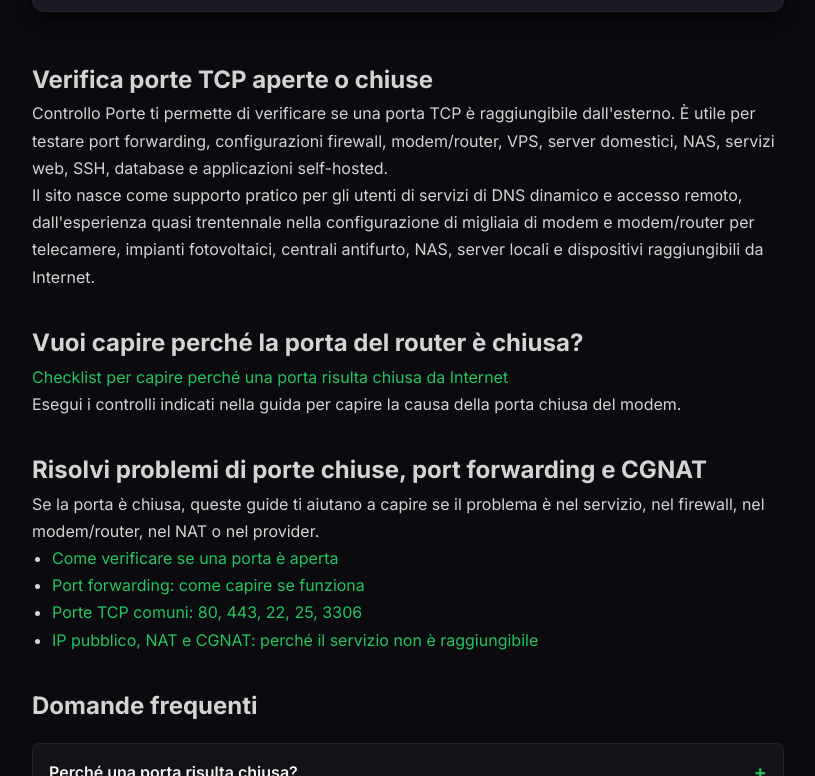
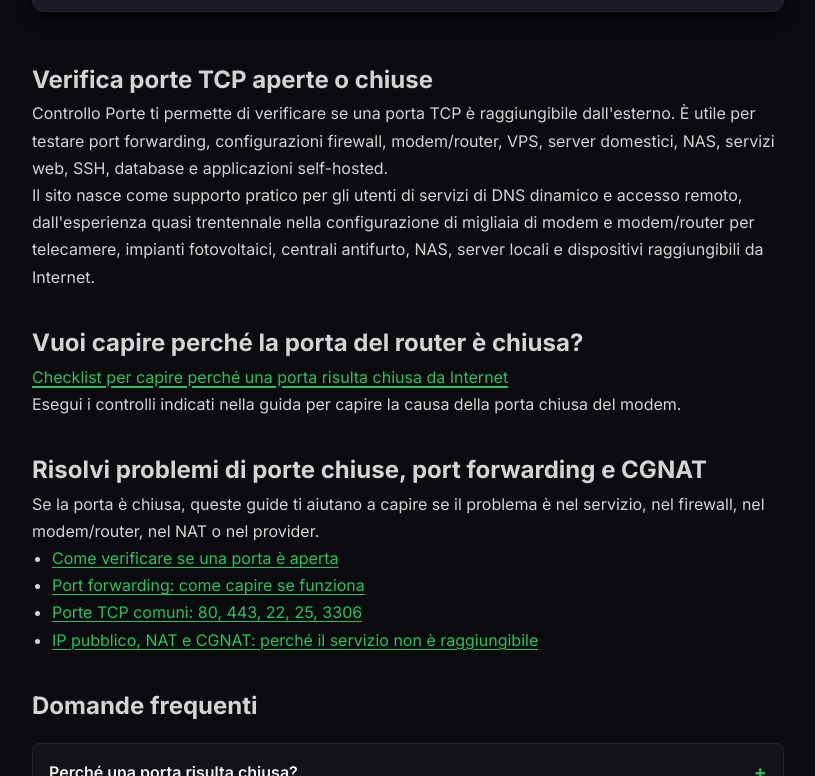
Before and after one commit to impulso/controlloporte.it, a website built with webpack: page frontend/web/src/index.html in a window 1280 px wide. In both pictures the pointer is over the link 502 px from the left and 11907 px from the top of the page. Shown: the part 11531-12307 px from the top of the page, without its empty margins (232-1047 px from the left). Before the commit the page ends 12000 px from the top, so only its background shows below. After the commit the page ends 12000 px from the top, so only its background shows below. Built offline with nearby package versions, Linux system fonts and the light colour scheme; files whose address does not match are found by name.

Commit message:
Underline text links for accessibility

```diff
--- a/frontend/web/src/css/index.css
+++ b/frontend/web/src/css/index.css
@@ -598,6 +598,9 @@ a {
 .copyright a,
 .footer-credit a {
     color: var(--text-secondary);
+    text-decoration: underline;
+    text-decoration-thickness: 0.08em;
+    text-underline-offset: 0.18em;
     transition: color var(--transition);
 }
 
@@ -741,6 +744,17 @@ a {
 .desc-content a,
 .article-content a {
     color: var(--accent);
+    text-decoration: underline;
+    text-decoration-thickness: 0.08em;
+    text-underline-offset: 0.18em;
+}
+
+.breadcrumb a:hover,
+.desc-content a:hover,
+.article-content a:hover,
+.copyright a:hover,
+.footer-credit a:hover {
+    text-decoration-thickness: 0.12em;
 }
 
 .article-content {
```
